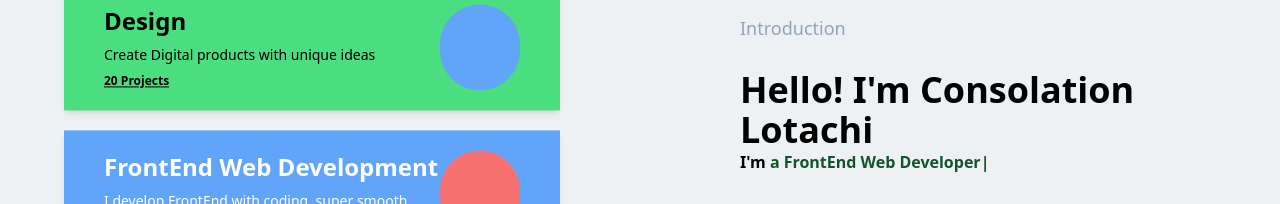
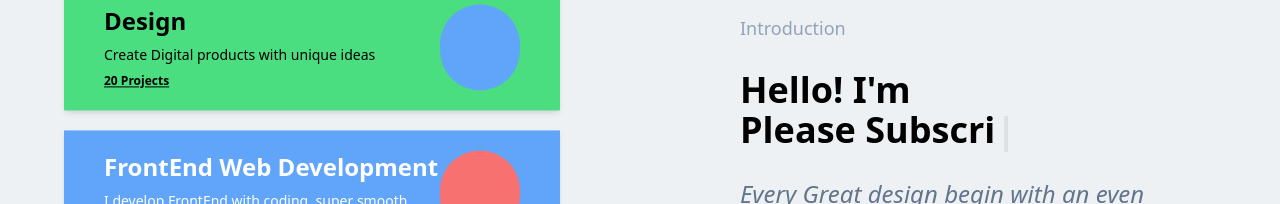
Before and after one commit to KEM-CONSOLATION/PortFolio, a React (Vite) app: page / in a window 1280 px wide. Shown: the part 708-912 px from the top of the page. Built offline with nearby package versions, Linux system fonts and the light colour scheme; some icons are missing.

Commit message:
Used another package for the type writer effect

```diff
--- a/package.json
+++ b/package.json
@@ -12,9 +12,6 @@
     "react": "^18.2.0",
     "react-dom": "^18.2.0",
     "react-router-dom": "^6.8.2",
-    "react-simple-typewriter": "^5.0.1",
-    "react-typewriter-effect": "^1.1.0",
-    "react-typical": "^0.1.3",
     "remixicon-react": "^1.0.0",
     "typewriter-effect": "^2.19.0"
   },
--- a/src/App.jsx
+++ b/src/App.jsx
@@ -1,7 +1,5 @@
 import './App.css';
-// import Typewriter from 'typewriter-effect';
-// import { useTypewriter, Cursor} from 'react-simple-typewriter';
-import Typical from 'react-typical';
+import Typewriter from 'typewriter-effect';
 import { useEffect,useState } from 'react';
 import { MailLineIcon,GithubLineIcon,TwitterLineIcon,ServiceLineIcon,ContactsLineIcon,HomeGearLineIcon,StickyNoteLineIcon,ReactjsFillIcon,NodeTreeIcon,DatabaseFillIcon,Menu1LineIcon,CloseLineIcon,PenNibFillIcon,CodeFillIcon,DribbbleFillIcon,FacebookFillIcon,InstagramFillIcon} from '../src/assets/icons'
 import Work from '../src/assets/images/Works.jpeg'
@@ -184,14 +182,17 @@ function App() {
 
           <div className=" mx-5">
             <p className=' text-slate-400 text-lg mb-7 '>Introduction</p>
-            {/* <p className=' text-4xl font-semibold mb-7'>Hello! I'm  */}
-              {/* <Typewriter
-                onInit={(typewriter)=>{
-                  typewriter.typeString('Hello Youtube').pauseFor(2000).deleteAll().start();
+            <p className=' text-4xl font-semibold mb-7'>Hello! I'm
+              <Typewriter
+                options={{
+
+                  strings:["Welcome", "Please Subscribe"],
+                  autoStart:true,
+                  loop:true,
                 }}
-              />   */}
-            {/* </p> */}
-            <p className=' text-4xl font-semibold'>Hello! I'm Consolation Lotachi</p>
+              />
+            </p>
+            {/* <p className=' text-4xl font-semibold'>Hello! I'm Consolation Lotachi</p>
             <p className=' font-semibold mb-7'>I'm
 
 
@@ -211,7 +212,7 @@ function App() {
                     9000
                   ]}
                  className=' text-green-900'/>
-            </p>
+            </p> */}
             <p className=' text-2xl italic font-medium text-slate-500 mb-7'>Every Great design begin with an even better story</p>
             <p className=' tracking-widest text-slate-70'>A town hall different from bala blu, blue blu bulaba. broom broom broom brooooooooom. Bala blu blue blu bulaba. The farmers will make more money. Your lunch will not be imported, cassava garri ewa and ehhh ehhhhnn. The farmer will make money, the dinner would be cassava, eba, ewa and everything.</p>
           </div>
```
Also changed, not shown: 1 other file (tests, documents, lock files or other folders).
